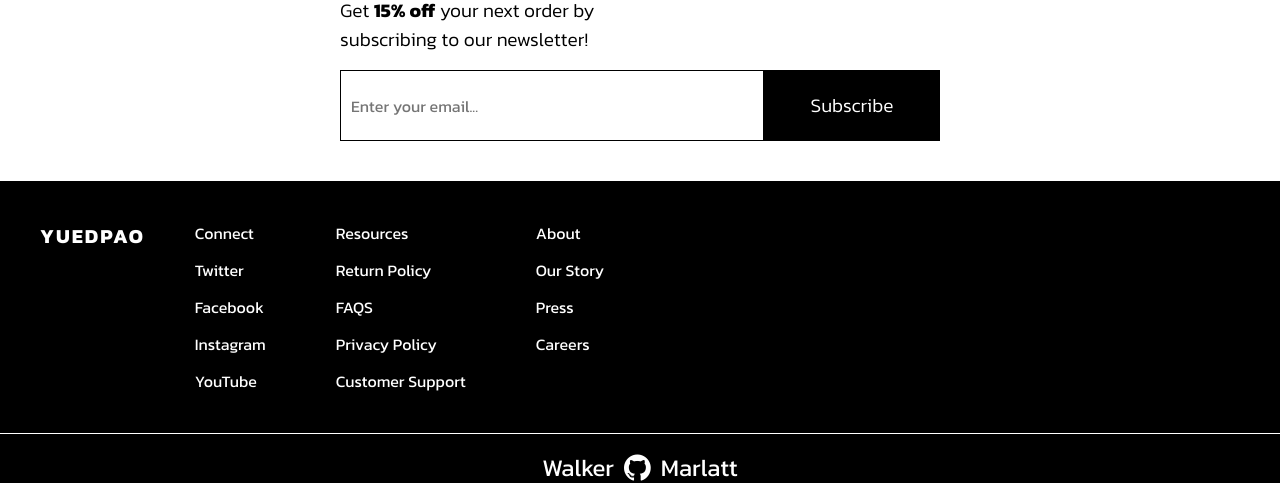
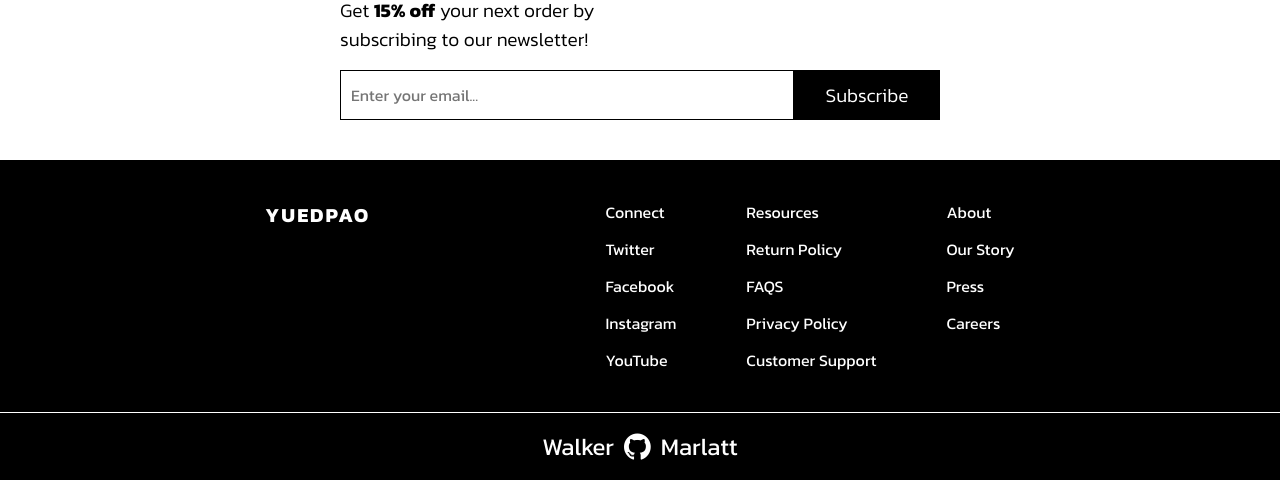
Before and after one commit to marlatte/shopping-cart, a React (Vite) app: page / in a window 1280 px wide. Shown: the part 1251-1734 px from the top of the page. Built offline with nearby package versions, Linux system fonts and the light colour scheme; no server answers.

Commit message:
Minor responsiveness adjustments

```diff
--- a/src/components/styles/footer.module.css
+++ b/src/components/styles/footer.module.css
@@ -4,8 +4,9 @@ footer {
 }
 
 .flexContainer {
-  width: 100%;
+  width: min(1200px, 100%);
   padding: 40px;
+
   display: flex;
   flex-wrap: wrap;
   gap: 50px;
@@ -68,14 +69,9 @@ footer {
   color: white;
 }
 
-/* @media (min-width: 700px) {
+@media (min-width: 700px) {
   .flexContainer {
-    flex-direction: row;
-    gap: 150px;
+    margin: auto;
+    justify-content: space-evenly;
   }
-
-  .fakeLinks {
-    grid-auto-flow: column;
-    grid-template-rows: repeat(5, 1fr);
-  }
-} */
+}
--- a/src/pages/Home/styles/callToAction.module.css
+++ b/src/pages/Home/styles/callToAction.module.css
@@ -24,7 +24,6 @@
 .btn {
   composes: btn from '../../../root.module.css';
   flex: 1;
-  padding: 20px;
 }
 
 .toast {
--- a/src/pages/Home/styles/productTeaser.module.css
+++ b/src/pages/Home/styles/productTeaser.module.css
@@ -1,6 +1,6 @@
 .productTeaser {
   display: grid;
-  grid-template-columns: repeat(auto-fit, minmax(min(280px, 100%), 1fr));
+  grid-template-columns: repeat(auto-fit, minmax(min(250px, 100%), 1fr));
   gap: 40px;
 }
 
```
